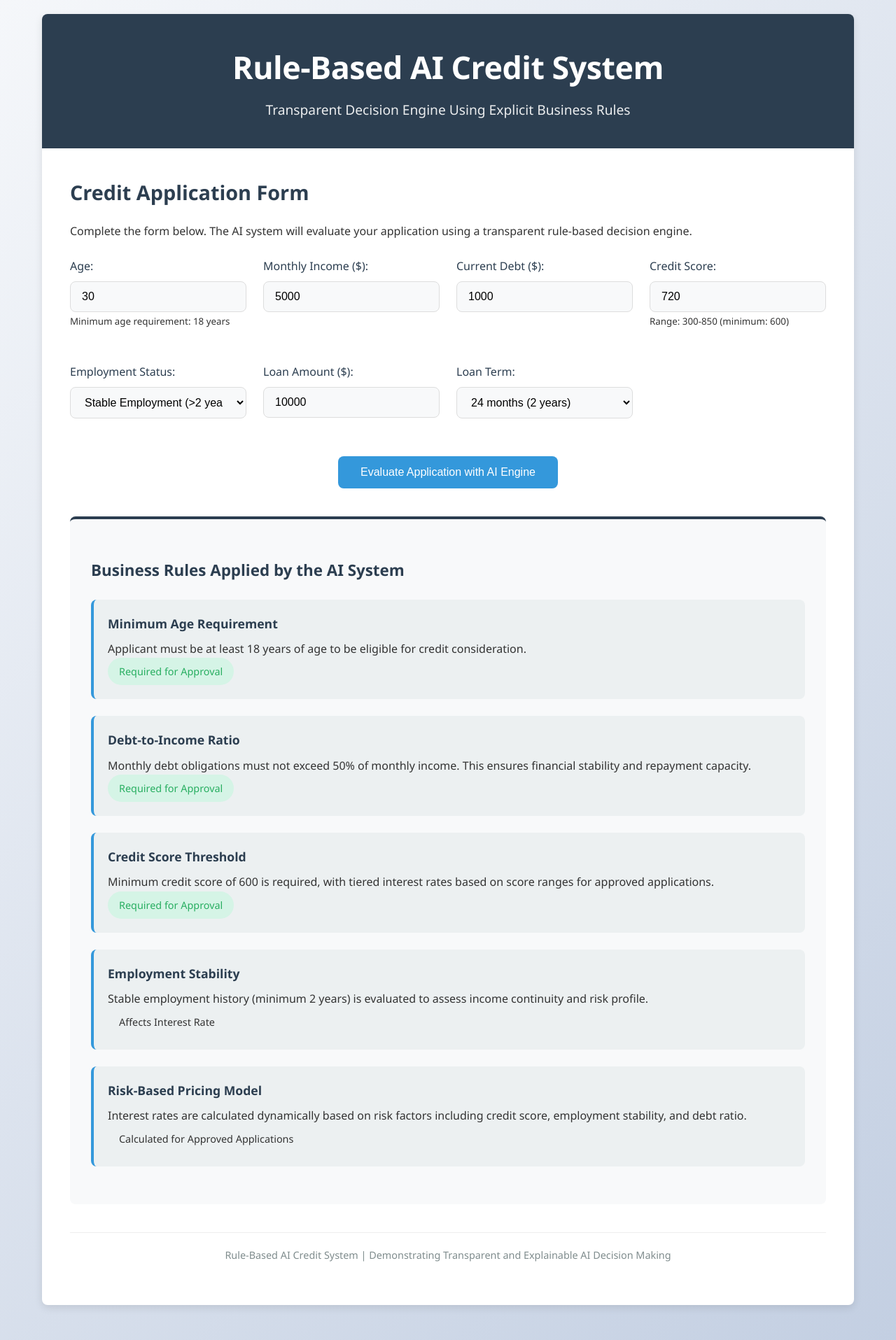
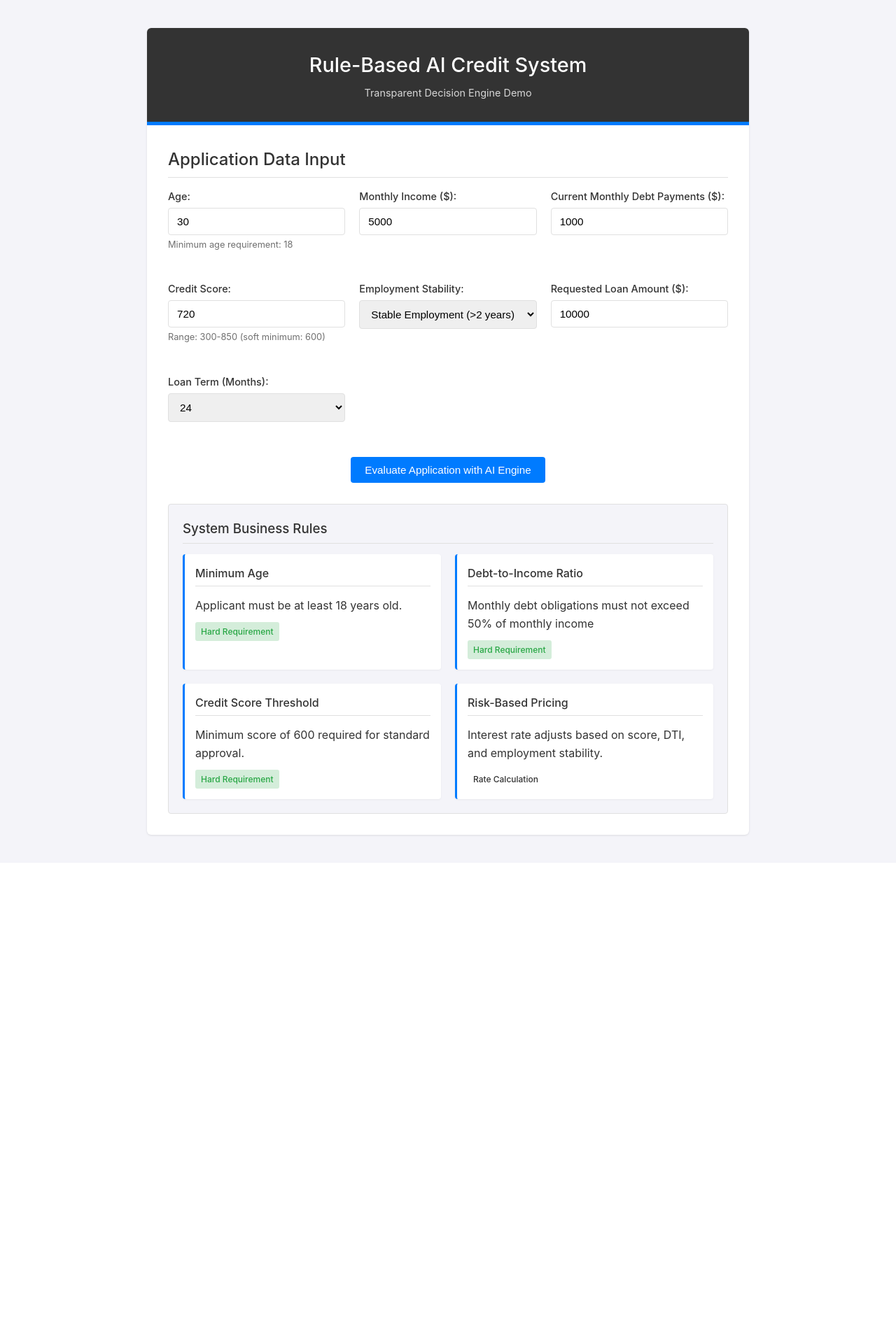
Before and after one commit to joegsuero/ai-explained, a Django app: template 01-rule-based-ai/templates/form.html in a window 1280 px wide. Shown: the whole page at 70% size. After the commit the page ends 1196 px from the top, so only its background shows below. Run offline with Django 3.2, Linux system fonts and the light colour scheme; the template is opened without the code that fills it, so the values that code supplies are empty.

Commit message:
Fixes in styles

```diff
--- a/01-rule-based-ai/templates/base.html
+++ b/01-rule-based-ai/templates/base.html
@@ -6,298 +6,166 @@
     <title>{% block title %}Rule-Based AI Credit System{% endblock %}</title>
     <style>
       :root {
-        --primary-color: #2c3e50;
-        --secondary-color: #3498db;
-        --success-color: #27ae60;
-        --danger-color: #e74c3c;
-        --warning-color: #f39c12;
-        --light-color: #ecf0f1;
-        --dark-color: #2c3e50;
-        --border-radius: 8px;
-        --box-shadow: 0 4px 12px rgba(0, 0, 0, 0.1);
-        --transition: all 0.3s ease;
+        /* Minimal color palette */
+        --primary: #333;
+        --secondary: #007bff;
+        --bg-light: #f4f4f9;
+        --border-color: #e0e0e0;
+        --success: #28a745;
+        --danger: #dc3545;
       }
 
       * {
+        box-sizing: border-box;
         margin: 0;
         padding: 0;
-        box-sizing: border-box;
       }
 
       body {
-        font-family: "Segoe UI", Tahoma, Geneva, Verdana, sans-serif;
+        font-family: -apple-system, BlinkMacSystemFont, "Segoe UI", Roboto,
+          "Helvetica Neue", Arial, sans-serif;
         line-height: 1.6;
-        color: #333;
-        background: linear-gradient(135deg, #f5f7fa 0%, #c3cfe2 100%);
+        color: var(--primary);
+        background-color: var(--bg-light);
         min-height: 100vh;
+        padding: 40px 0;
       }
 
       .container {
-        max-width: 1200px;
+        max-width: 900px; /* Reduced max-width for focus */
         margin: 0 auto;
-        padding: 20px;
+        padding: 0 20px;
       }
 
       .card {
         background: white;
-        border-radius: var(--border-radius);
-        box-shadow: var(--box-shadow);
+        border-radius: 6px;
+        box-shadow: 0 1px 3px rgba(0, 0, 0, 0.1); /* Subtle shadow */
         overflow: hidden;
-        margin-bottom: 30px;
       }
 
       .header {
-        background: var(--primary-color);
+        background: var(--primary);
         color: white;
-        padding: 40px;
+        padding: 30px;
         text-align: center;
+        border-bottom: 5px solid var(--secondary);
       }
 
       .header h1 {
-        font-size: 2.8rem;
-        font-weight: 600;
-        margin-bottom: 10px;
-        letter-spacing: -0.5px;
+        font-size: 1.8rem;
+        font-weight: 500;
+        margin-bottom: 5px;
       }
 
       .header p {
-        font-size: 1.2rem;
-        opacity: 0.9;
-        font-weight: 300;
+        font-size: 0.9rem;
+        opacity: 0.8;
       }
 
       .content {
-        padding: 40px;
+        padding: 30px;
       }
 
-      h2 {
-        color: var(--primary-color);
-        font-size: 1.8rem;
-        margin-bottom: 20px;
-        font-weight: 600;
-      }
-
-      h3 {
-        color: var(--primary-color);
-        font-size: 1.4rem;
-        margin: 25px 0 15px;
-        font-weight: 600;
-      }
-
+      h2,
+      h3,
       h4 {
-        color: var(--primary-color);
-        font-size: 1.1rem;
-        margin-bottom: 10px;
-        font-weight: 600;
-      }
-
-      .btn {
-        display: inline-block;
-        background: var(--secondary-color);
-        color: white;
-        padding: 14px 32px;
-        text-decoration: none;
-        border-radius: var(--border-radius);
+        color: var(--primary);
         font-weight: 500;
-        border: none;
-        cursor: pointer;
-        transition: var(--transition);
-        font-size: 1rem;
-      }
-
-      .btn:hover {
-        background: #2980b9;
-        transform: translateY(-2px);
-        box-shadow: 0 6px 20px rgba(52, 152, 219, 0.3);
-      }
-
-      .btn-secondary {
-        background: var(--light-color);
-        color: var(--primary-color);
-        border: 1px solid #ddd;
-      }
-
-      .btn-secondary:hover {
-        background: #d5dbdb;
-        border-color: #ccc;
+        margin-bottom: 15px;
+        border-bottom: 1px solid var(--border-color);
+        padding-bottom: 5px;
       }
 
       .form-group {
-        margin-bottom: 24px;
+        margin-bottom: 20px;
       }
 
       label {
         display: block;
-        margin-bottom: 8px;
+        margin-bottom: 5px;
         font-weight: 500;
-        color: var(--dark-color);
+        font-size: 0.9rem;
       }
 
       input,
       select {
         width: 100%;
-        padding: 12px 16px;
-        border: 1px solid #ddd;
-        border-radius: var(--border-radius);
-        font-size: 1rem;
-        transition: var(--transition);
-        background: #f8f9fa;
+        padding: 10px 12px;
+        border: 1px solid var(--border-color);
+        border-radius: 4px;
+        font-size: 0.95rem;
+        transition: border-color 0.2s;
       }
 
       input:focus,
       select:focus {
         outline: none;
-        border-color: var(--secondary-color);
-        background: white;
-        box-shadow: 0 0 0 3px rgba(52, 152, 219, 0.1);
+        border-color: var(--secondary);
       }
 
       .grid {
         display: grid;
-        gap: 24px;
-        margin: 24px 0;
-      }
-
-      .grid-2 {
-        grid-template-columns: repeat(auto-fit, minmax(300px, 1fr));
-      }
-
-      .grid-3 {
+        gap: 20px;
         grid-template-columns: repeat(auto-fit, minmax(250px, 1fr));
       }
 
-      .info-card {
-        background: var(--light-color);
-        padding: 20px;
-        border-radius: var(--border-radius);
-        border-left: 4px solid var(--secondary-color);
-        transition: var(--transition);
+      .btn {
+        display: inline-block;
+        background: var(--secondary);
+        color: white;
+        padding: 10px 20px;
+        text-decoration: none;
+        border-radius: 4px;
+        font-weight: 500;
+        border: none;
+        cursor: pointer;
+        transition: background 0.2s;
+        font-size: 0.95rem;
       }
 
-      .info-card:hover {
-        transform: translateY(-5px);
-        box-shadow: var(--box-shadow);
-      }
-
-      .rule-result {
-        padding: 16px;
-        margin: 12px 0;
-        border-radius: var(--border-radius);
-        display: flex;
-        align-items: flex-start;
-        border: 1px solid #e0e0e0;
-      }
-
-      .rule-passed {
-        background-color: #d5f4e6;
-        border-left: 4px solid var(--success-color);
-      }
-
-      .rule-failed {
-        background-color: #fdeaea;
-        border-left: 4px solid var(--danger-color);
-      }
-
-      .rule-icon {
-        font-size: 1.3rem;
-        margin-right: 16px;
-        margin-top: 2px;
+      .btn:hover {
+        background: #0056b3;
       }
 
       .technical-section {
-        background: #f8f9fa;
-        padding: 30px;
-        border-radius: var(--border-radius);
-        margin-top: 40px;
-        border-top: 4px solid var(--primary-color);
+        background: var(--bg-light);
+        padding: 20px;
+        border-radius: 4px;
+        margin-top: 30px;
+        border: 1px solid var(--border-color);
       }
 
-      .footer {
-        text-align: center;
-        padding: 20px;
-        color: #7f8c8d;
-        font-size: 0.9rem;
-        border-top: 1px solid #eee;
-        margin-top: 40px;
+      .info-card {
+        padding: 15px;
+        border-left: 3px solid var(--secondary);
+        background: white;
+        border-radius: 4px;
+        box-shadow: 0 1px 3px rgba(0, 0, 0, 0.05);
       }
 
       .status-indicator {
-        display: inline-flex;
-        align-items: center;
-        padding: 8px 16px;
-        border-radius: 20px;
+        display: inline-block;
+        padding: 4px 8px;
+        border-radius: 3px;
+        font-size: 0.75rem;
+        margin-top: 10px;
         font-weight: 500;
-        font-size: 0.9rem;
       }
 
       .status-approved {
-        background-color: #d5f4e6;
-        color: var(--success-color);
+        background-color: #d4edda;
+        color: var(--success);
       }
 
       .status-rejected {
-        background-color: #fdeaea;
-        color: var(--danger-color);
+        background-color: #f8d7da;
+        color: var(--danger);
       }
 
-      .loan-terms-panel {
-        background: linear-gradient(
-          135deg,
-          var(--primary-color) 0%,
-          #34495e 100%
-        );
-        color: white;
-        padding: 30px;
-        border-radius: var(--border-radius);
-        margin-top: 30px;
-      }
-
-      .metric-value {
-        font-size: 2.2rem;
-        font-weight: 600;
-        margin: 10px 0;
-        line-height: 1.2;
-      }
-
-      .metric-label {
-        font-size: 0.9rem;
-        opacity: 0.8;
-        text-transform: uppercase;
-        letter-spacing: 0.5px;
-      }
-
-      /* Responsive Design */
-      @media (max-width: 768px) {
-        .container {
-          padding: 10px;
-        }
-
-        .content {
-          padding: 20px;
-        }
-
-        .header {
-          padding: 30px 20px;
-        }
-
-        .header h1 {
-          font-size: 2.2rem;
-        }
-
-        .grid-2,
-        .grid-3 {
+      @media (max-width: 700px) {
+        .grid {
           grid-template-columns: 1fr;
-        }
-      }
-
-      @media (max-width: 480px) {
-        .header h1 {
-          font-size: 1.8rem;
-        }
-
-        .btn {
-          width: 100%;
-          text-align: center;
         }
       }
     </style>
--- a/01-rule-based-ai/templates/form.html
+++ b/01-rule-based-ai/templates/form.html
@@ -1,18 +1,14 @@
 {% extends "base.html" %} {% block title %}Credit Application Evaluation{%endblock %} {% block content %}
 <div class="header">
   <h1>Rule-Based AI Credit System</h1>
-  <p>Transparent Decision Engine Using Explicit Business Rules</p>
+  <p>Transparent Decision Engine Demo</p>
 </div>
 
 <div class="content">
-  <h2>Credit Application Form</h2>
-  <p>
-    Complete the form below. The AI system will evaluate your application using
-    a transparent rule-based decision engine.
-  </p>
+  <h2>Application Data Input</h2>
 
   <form method="POST" action="">
-    <div class="grid grid-3">
+    <div class="grid">
       <div class="form-group">
         <label for="age">Age:</label>
         <input
@@ -24,7 +20,9 @@
           max="100"
           value="30"
         />
-        <small>Minimum age requirement: 18 years</small>
+        <small style="opacity: 0.7; font-size: 0.8rem"
+          >Minimum age requirement: 18</small
+        >
       </div>
 
       <div class="form-group">
@@ -41,7 +39,7 @@
       </div>
 
       <div class="form-group">
-        <label for="current_debt">Current Debt ($):</label>
+        <label for="current_debt">Current Monthly Debt Payments ($):</label>
         <input
           type="number"
           id="current_debt"
@@ -64,11 +62,13 @@
           max="850"
           value="720"
         />
-        <small>Range: 300-850 (minimum: 600)</small>
+        <small style="opacity: 0.7; font-size: 0.8rem"
+          >Range: 300-850 (soft minimum: 600)</small
+        >
       </div>
 
       <div class="form-group">
-        <label for="stable_employment">Employment Status:</label>
+        <label for="stable_employment">Employment Stability:</label>
         <select id="stable_employment" name="stable_employment">
           <option value="true">Stable Employment (>2 years)</option>
           <option value="false">Less than 2 years or Unstable</option>
@@ -76,7 +76,7 @@
       </div>
 
       <div class="form-group">
-        <label for="loan_amount">Loan Amount ($):</label>
+        <label for="loan_amount">Requested Loan Amount ($):</label>
         <input
           type="number"
           id="loan_amount"
@@ -89,13 +89,13 @@
       </div>
 
       <div class="form-group">
-        <label for="loan_term">Loan Term:</label>
+        <label for="loan_term">Loan Term (Months):</label>
         <select id="loan_term" name="loan_term">
-          <option value="12">12 months (1 year)</option>
-          <option value="24" selected>24 months (2 years)</option>
-          <option value="36">36 months (3 years)</option>
-          <option value="48">48 months (4 years)</option>
-          <option value="60">60 months (5 years)</option>
+          <option value="12">12</option>
+          <option value="24" selected>24</option>
+          <option value="36">36</option>
+          <option value="48">48</option>
+          <option value="60">60</option>
         </select>
       </div>
     </div>
@@ -108,67 +108,34 @@
   </form>
 
   <div class="technical-section">
-    <h3>Business Rules Applied by the AI System</h3>
-
+    <h3>System Business Rules</h3>
     <div class="grid">
       <div class="info-card">
-        <h4>Minimum Age Requirement</h4>
-        <p>
-          Applicant must be at least 18 years of age to be eligible for credit
-          consideration.
-        </p>
-        <div class="status-indicator status-approved">
-          Required for Approval
-        </div>
+        <h4>Minimum Age</h4>
+        <p>Applicant must be at least 18 years old.</p>
+        <div class="status-indicator status-approved">Hard Requirement</div>
       </div>
 
       <div class="info-card">
         <h4>Debt-to-Income Ratio</h4>
-        <p>
-          Monthly debt obligations must not exceed 50% of monthly income. This
-          ensures financial stability and repayment capacity.
-        </p>
-        <div class="status-indicator status-approved">
-          Required for Approval
-        </div>
+        <p>Monthly debt obligations must not exceed 50% of monthly income</p>
+        <div class="status-indicator status-approved">Hard Requirement</div>
       </div>
 
       <div class="info-card">
         <h4>Credit Score Threshold</h4>
-        <p>
-          Minimum credit score of 600 is required, with tiered interest rates
-          based on score ranges for approved applications.
-        </p>
-        <div class="status-indicator status-approved">
-          Required for Approval
-        </div>
+        <p>Minimum score of 600 required for standard approval.</p>
+        <div class="status-indicator status-approved">Hard Requirement</div>
       </div>
 
       <div class="info-card">
-        <h4>Employment Stability</h4>
+        <h4>Risk-Based Pricing</h4>
         <p>
-          Stable employment history (minimum 2 years) is evaluated to assess
-          income continuity and risk profile.
+          Interest rate adjusts based on score, DTI, and employment stability.
         </p>
-        <div class="status-indicator">Affects Interest Rate</div>
-      </div>
-
-      <div class="info-card">
-        <h4>Risk-Based Pricing Model</h4>
-        <p>
-          Interest rates are calculated dynamically based on risk factors
-          including credit score, employment stability, and debt ratio.
-        </p>
-        <div class="status-indicator">Calculated for Approved Applications</div>
+        <div class="status-indicator">Rate Calculation</div>
       </div>
     </div>
   </div>
-
-  <div class="footer">
-    <p>
-      Rule-Based AI Credit System | Demonstrating Transparent and Explainable AI
-      Decision Making
-    </p>
-  </div>
-  {% endblock %}
 </div>
+{% endblock %}
```
Also changed, not shown: 01-rule-based-ai/templates/decision.html (+100 -66 lines).
